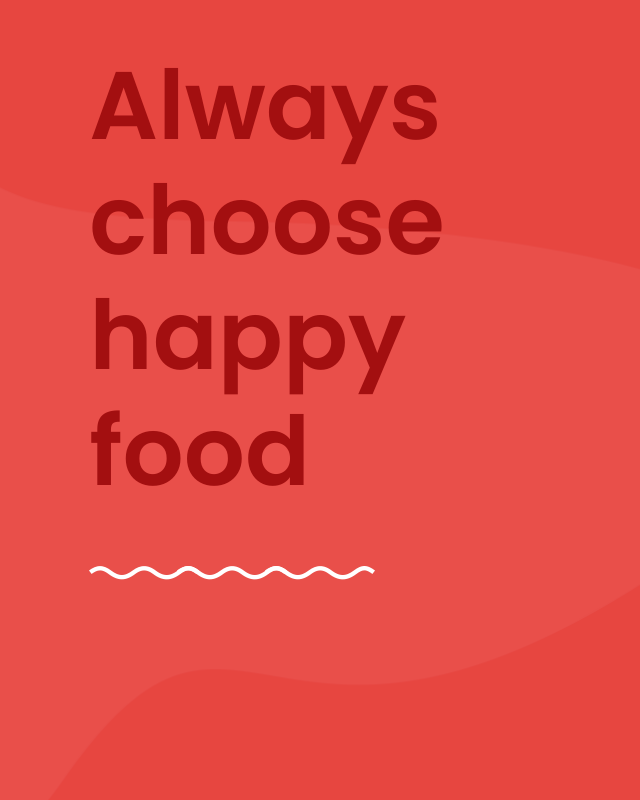
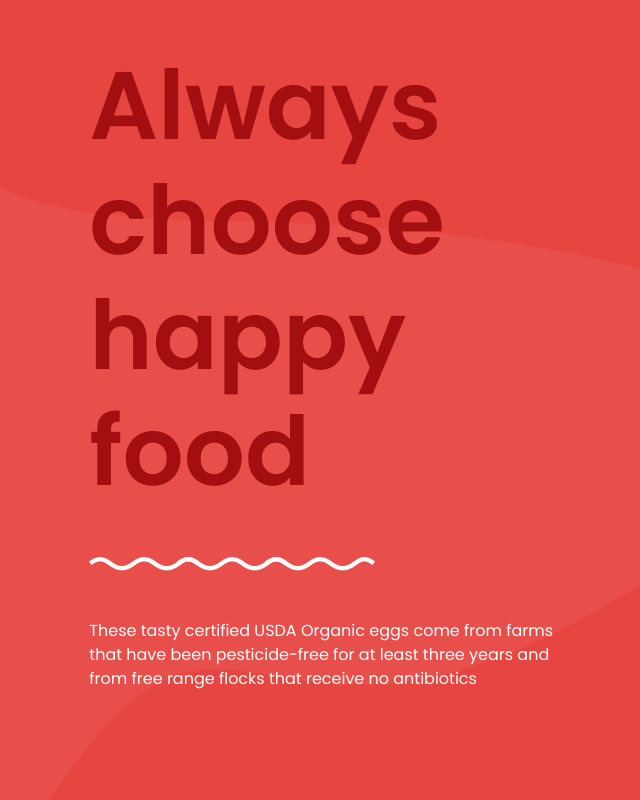
Before and after one commit to mreskini/FoodApp, a React (Create React App) app: page / in a window 1280 px wide. Shown: the top 800 px of the page, without its empty margins (187-827 px from the left). Built offline with nearby package versions, Linux system fonts and the light colour scheme.

Commit message:
added some new font thing for the index.html file

```diff
--- a/public/index.html
+++ b/public/index.html
@@ -9,6 +9,7 @@
     />
     <link rel="icon" href="%PUBLIC_URL%/favicon.png" />
     <link rel='stylesheet' id='appside-google-fonts-css'  href='//fonts.googleapis.com/css?family=Poppins%3A400%7CPoppins%3A500%7CPoppins%3A600%7CPoppins%3A700%7CPoppins%3A800' type='text/css' media='all' />
+    <link href="https://fonts.googleapis.com/css?family=Karla" rel="stylesheet"/>
     <title>Food App - Appside</title>
   </head>
   <body>
--- a/src/components/hero-section.jsx
+++ b/src/components/hero-section.jsx
@@ -1,12 +1,19 @@
 import ComponentWrapper from "./component-wrapper";
-import wavesImage from "../assets/img/waves.png"
+import wavesImage from "../assets/img/waves.png";
 const Hero = () => {
   return (
     <div className="py-5 col-12">
       <div className="row">
-        <div className="col-lg-8 display-1 font-weight-600 hero-main-title">
-          Always choose happy food
-          <img src={wavesImage} alt="Waves" />
+        <div className="col-lg-8">
+          <div className="display-1 font-weight-600 hero-main-title">
+            Always choose happy food
+          </div>
+          <img src={wavesImage} alt="Waves" className="my-5" />
+          <p className="text-white">
+            These tasty certified USDA Organic eggs come from farms that have
+            been pesticide-free for at least three years and from free range
+            flocks that receive no antibiotics
+          </p>
         </div>
       </div>
     </div>
```
